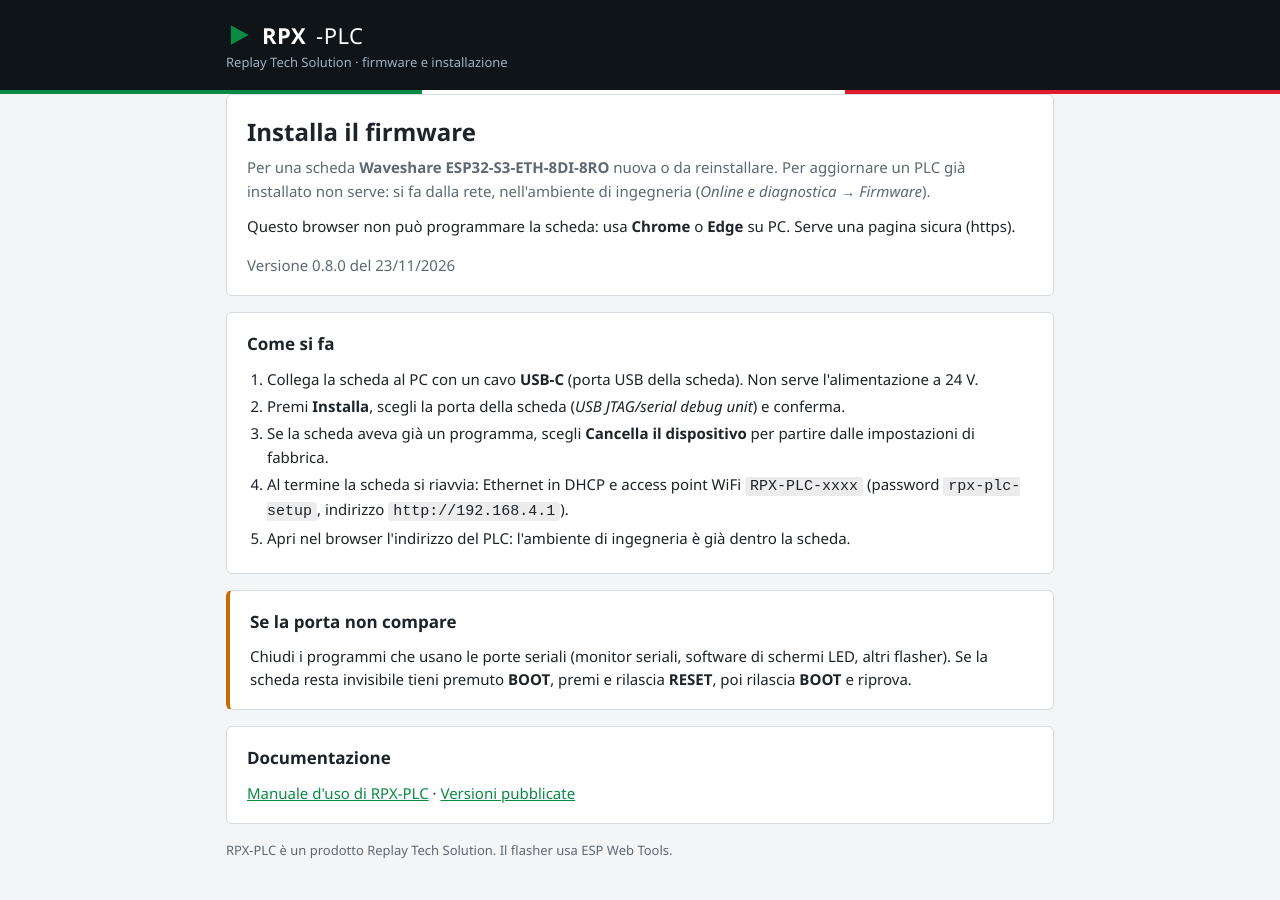
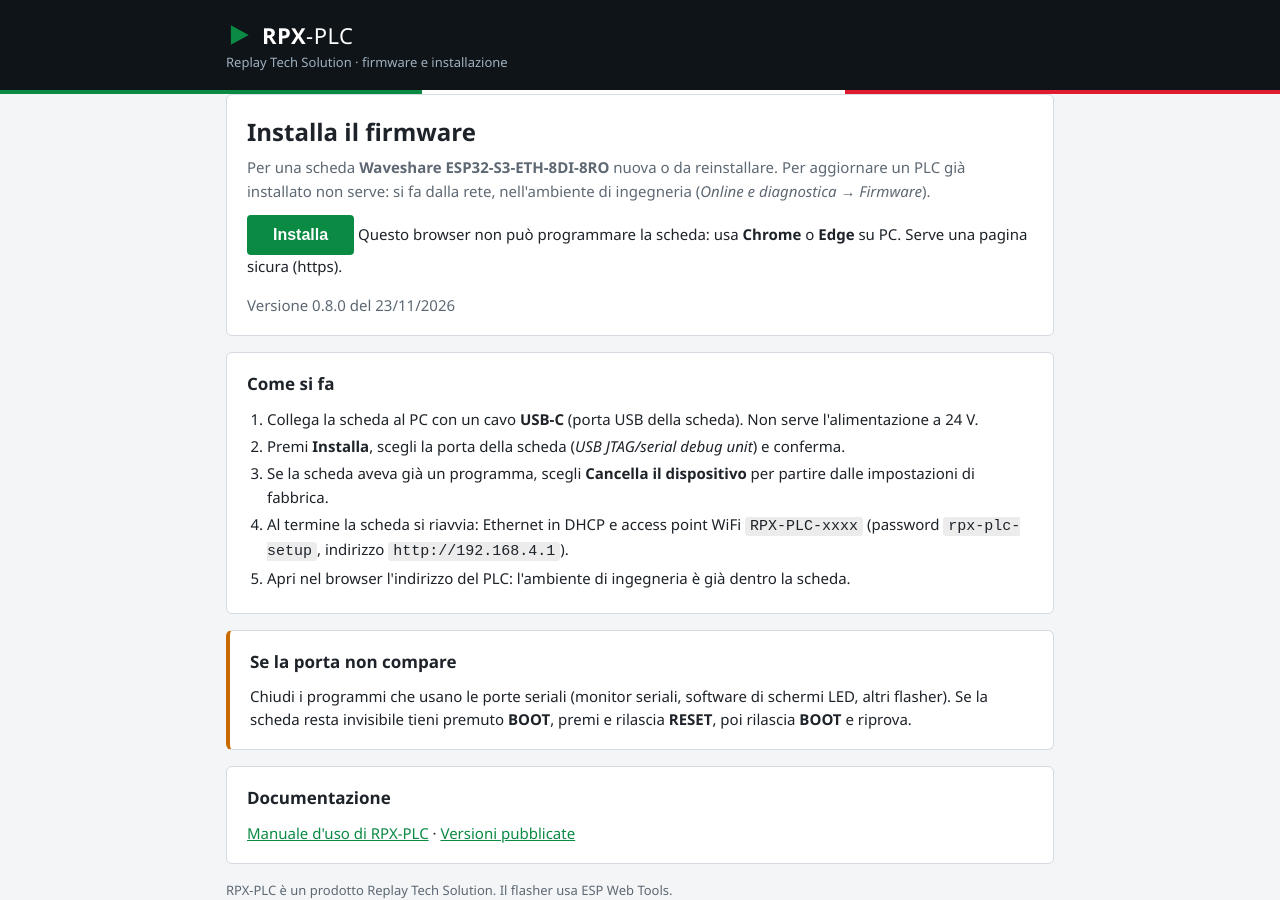
Before and after one commit to ReplayTechSolution/RPX-PLC-firmware, a plain HTML site: page index.html in a window 1280 px wide. Before the commit the page ends 860 px from the top, so only its background shows below. Drawn offline with Linux system fonts and the light colour scheme.

Commit message:
Sito e flasher per la versione 0.8.0

```diff
--- a/index.html
+++ b/index.html
@@ -25,7 +25,8 @@
   li { margin: 4px 0; }
   .muted { color: var(--muted); }
   .install { display: flex; align-items: center; gap: 16px; flex-wrap: wrap; margin-top: 12px; }
-  esp-web-install-button button { background: var(--green); color: #fff; border: 0; border-radius: 4px; padding: 11px 22px; font-size: 16px; font-weight: 600; cursor: pointer; }
+  .go { background: var(--green); color: #fff; border: 0; border-radius: 4px; padding: 11px 26px; font-size: 16px; font-weight: 600; cursor: pointer; }
+  .go:hover { filter: brightness(1.1); }
   .warn { border-left: 4px solid #c96a00; }
   a { color: var(--green); }
   code { background: rgba(127,127,127,.15); padding: 1px 5px; border-radius: 3px; }
@@ -34,7 +35,7 @@
 </head>
 <body>
 <header><div class="wrap"><div class="brand">
-  <svg width="26" height="26" viewBox="0 0 16 16" aria-hidden="true"><path d="M3 2l11 6-11 6z" fill="#0b8a43"/></svg>RPX<span style="font-weight:300">-PLC</span>
+  <svg width="26" height="26" viewBox="0 0 16 16" aria-hidden="true"><path d="M3 2l11 6-11 6z" fill="#0b8a43"/></svg><span>RPX<span style="font-weight:300">-PLC</span></span>
 </div><div class="muted" style="color:#9fb0bf;font-size:13px">Replay Tech Solution · firmware e installazione</div></div></header>
 <div class="bar"></div>
 <main class="wrap">
@@ -43,6 +44,7 @@
     <p class="muted" style="margin:0">Per una scheda <b>Waveshare ESP32-S3-ETH-8DI-8RO</b> nuova o da reinstallare. Per aggiornare un PLC già installato non serve: si fa dalla rete, nell'ambiente di ingegneria (<i>Online e diagnostica → Firmware</i>).</p>
     <div class="install">
       <esp-web-install-button manifest="firmware/manifest-webtools.json">
+        <button slot="activate" class="go">Installa</button>
         <span slot="unsupported">Questo browser non può programmare la scheda: usa <b>Chrome</b> o <b>Edge</b> su PC.</span>
         <span slot="not-allowed">Serve una pagina sicura (https).</span>
       </esp-web-install-button>
```
